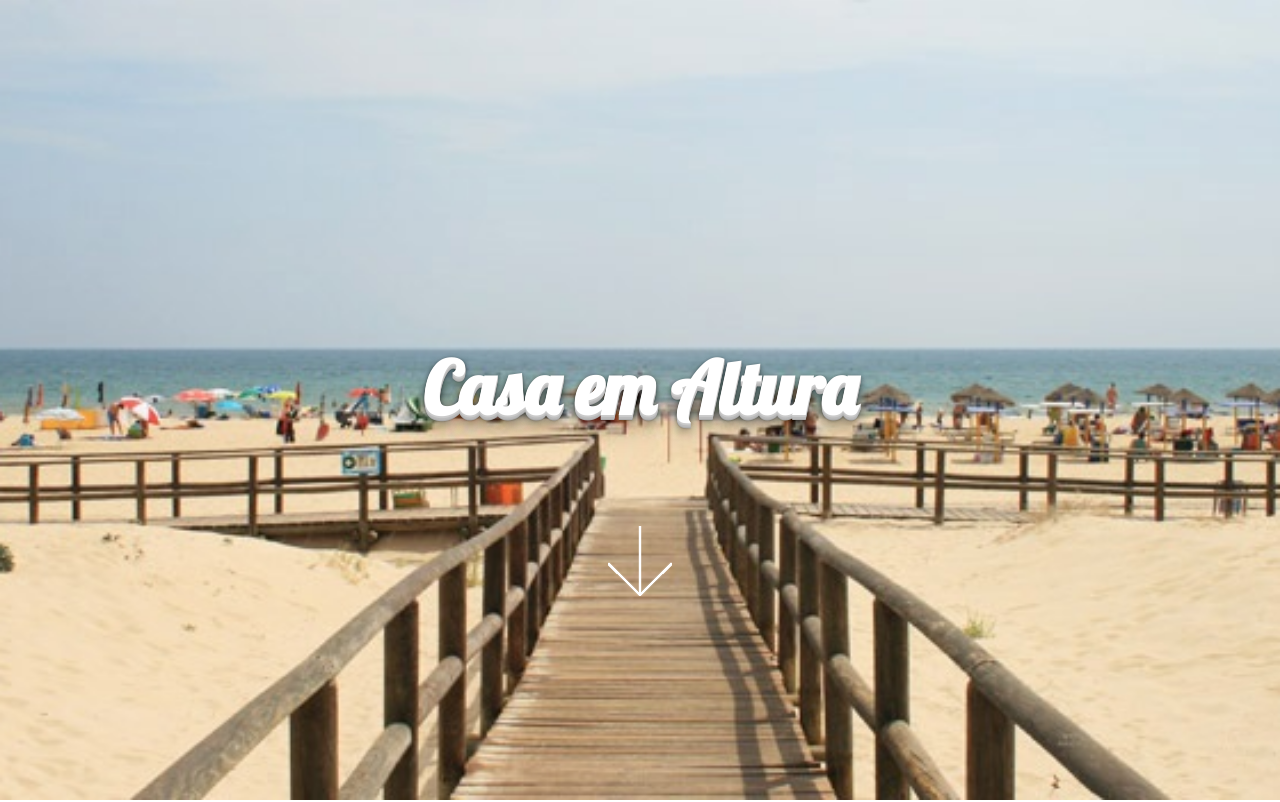
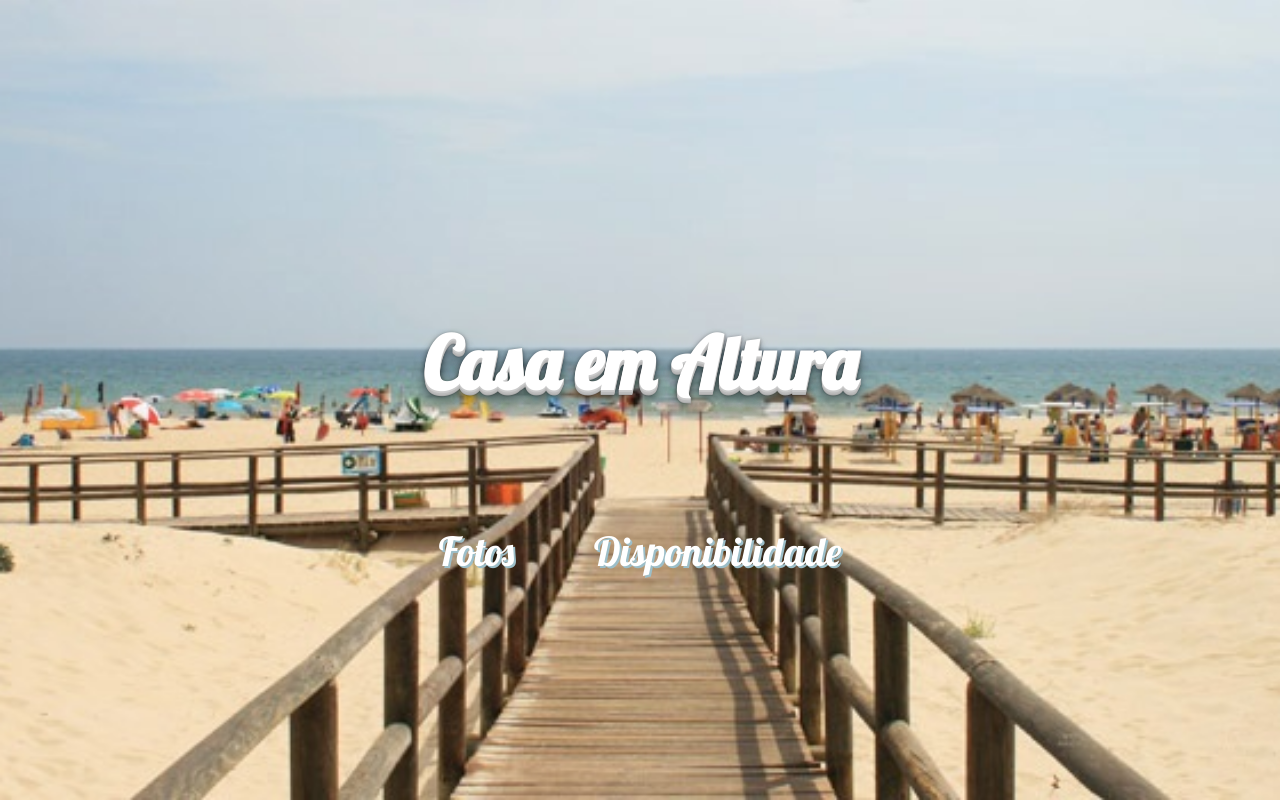
Before and after one commit to davidrlucas/davidrlucas.github.io, a plain HTML site: page index.html in a window 1280 px wide. Shown: the top 802 px of the page. Drawn offline with nearby package versions, Linux system fonts and the light colour scheme.

Commit message:
Corrections
Replaced the arrow icon with word links, changed background image from .jpeg to .png

```diff
--- a/css/style.css
+++ b/css/style.css
@@ -73,7 +73,7 @@ body {
   height: 100%;
   width: 100%;
   position: relative;
-  background: url(../img/praia_1.jpg) no-repeat center center fixed;
+  background: url(../img/praia_1.png) no-repeat center center fixed;
   -webkit-background-size: cover;
   -moz-background-size: cover;
   -o-background-size: cover;
@@ -93,6 +93,18 @@ body {
   font-size: 4.5em;
   font-weight: 700;
   text-shadow: 2px 2px rgba(156, 190, 200, 1);
+}
+
+.link-style {
+	text-decoration: none !important;
+	font-family: 'Lobster', cursive !important;
+	font-size: 2.5em !important;
+	text-shadow: 2px 2px rgba(156, 190, 200, 1) !important;
+	display: table-cell !important;
+    vertical-align: middle !important;
+    text-align: center !important;
+	color: #fff !important;
+	padding: 40px !important;
 }
 
 h1.header-text {
--- a/index.html
+++ b/index.html
@@ -30,7 +30,12 @@
 			<div class="vert-text parallax">
 				<h1 class="header-text">Casa em Altura</h1>
 				</br>
-				<a href="#photos"><img src="img/direction_white.png" class="space" alt="Direction"></a>
+				<div class="container">
+					<div class="row">
+						<a class="link-style" href="#photos">Fotos</a>
+						<a class="link-style" href="#calendario">Disponibilidade</a>
+					</div>
+				</div>
 			</div>
 		</div>
 
@@ -58,7 +63,7 @@
 			</div>
 		</div>
 
-		<div class="container">
+		<div class="container" id="calendario">
 			<div class="row">
 				<div id="calendarJan" class="cal"></div>
 				<div id="calendarFev" class="cal"></div>
```
Also changed, not shown: img/praia_1.png (added).
